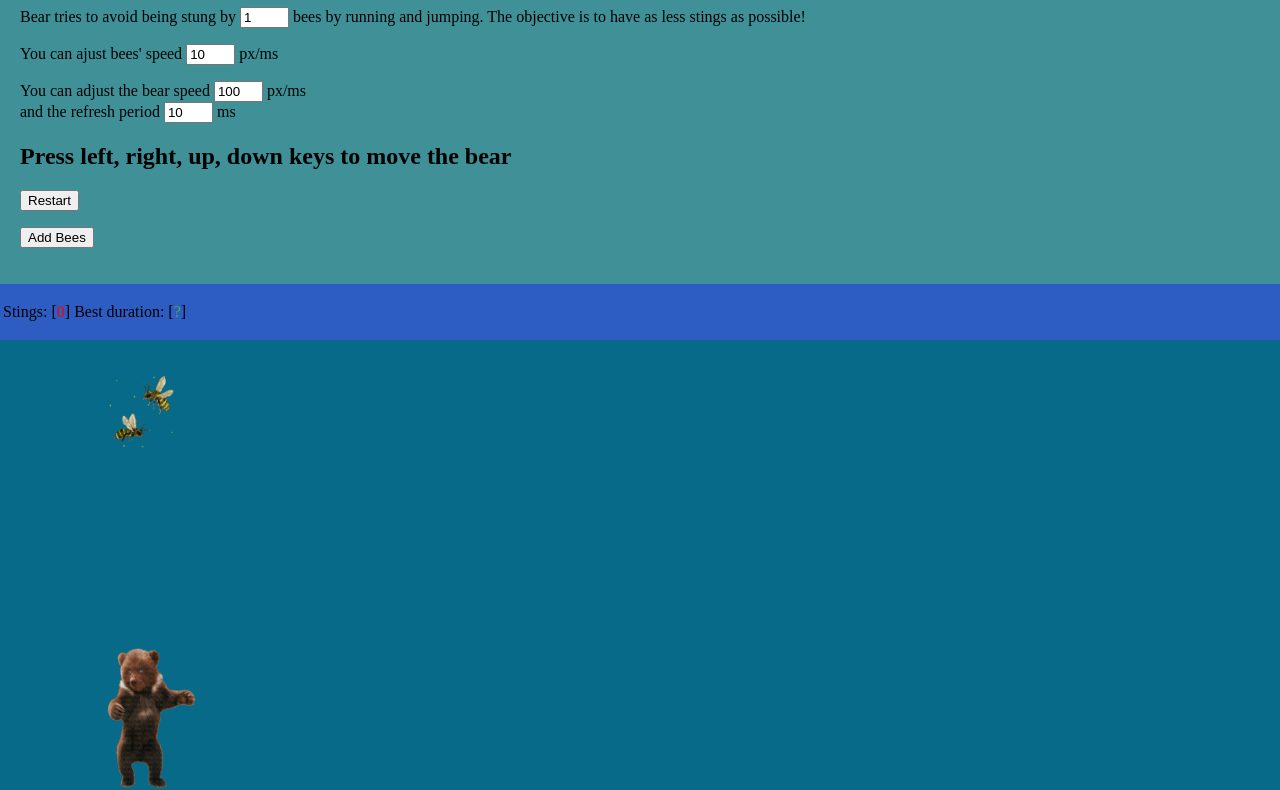
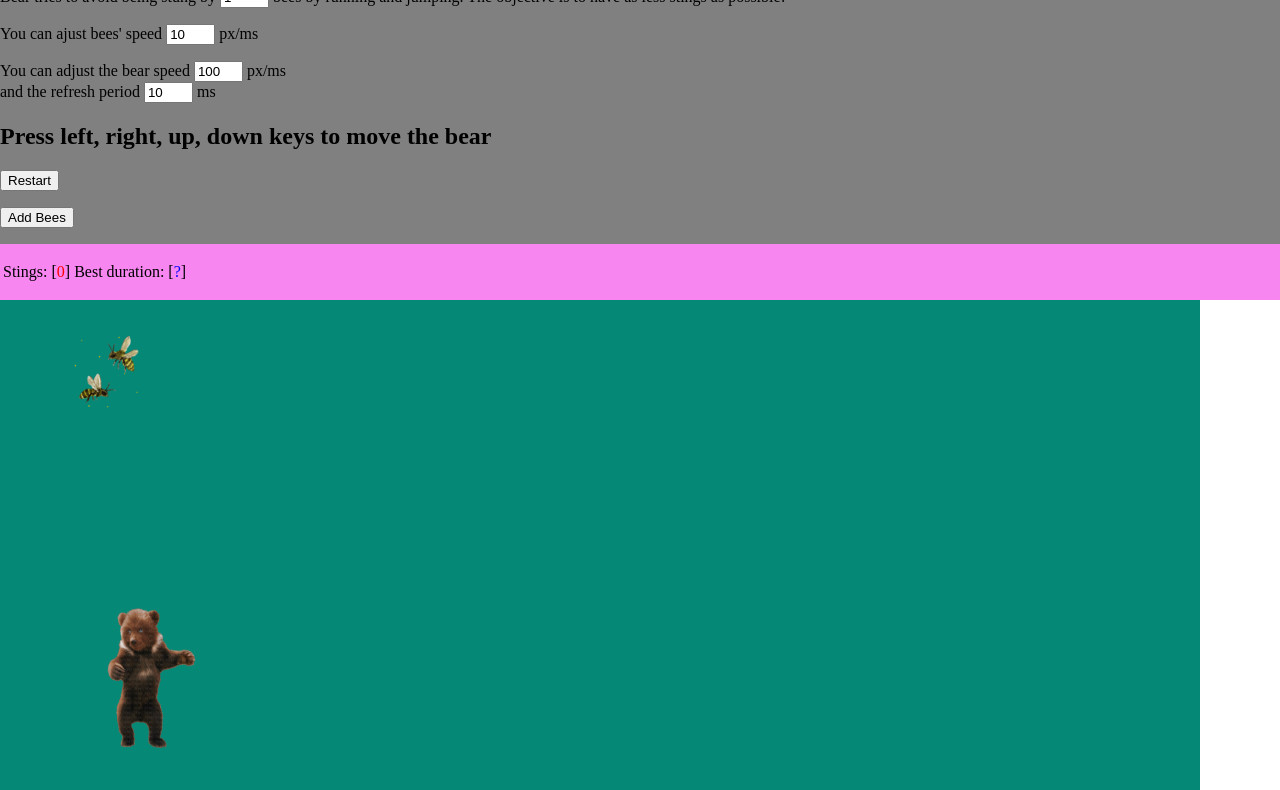
Before and after one commit to giadadamore94/lab2.github.io, a website: page index.html in a window 1280 px wide. Shown: the part 93-883 px from the top of the page. Drawn offline with Linux system fonts and the light colour scheme.

Commit message:
Update game.css

```diff
--- a/game.css
+++ b/game.css
@@ -9,70 +9,32 @@ body {
     left: 100px;
     /*top: 240px;*/
     width: 100px;
-  height: 160px;
-}
-
-#bee {
-  position: absolute;
-  left: 100px;
-  /*top: 240px;*/
-  width: 50px;
-  height: 60px;
+    height: 160px
 }
 
 #board {
     position: absolute;
     height: 600px;
-  width: 100%;
-  background-color: rgb(6, 106, 136);
+    width: 1200px;
+    background-color: rgb(6, 136, 119);
     align-content: center;
     align-self: center;
 }
 
 #title {
-  background-color: rgb(63, 145, 151);
-  align-content: center;
-  align-self: center;
-  overflow: hidden;
-  padding: 20px;
-}
-
-#scores {
-  background-color: rgb(45, 92, 194);
+    background-color: rgb(128, 128, 128);
     align-content: center;
     align-self: center;
 }
 
-/*#start, #game-over {
-  font-family:Arial, Helvetica, sans-serif;
-  color: #ffffff;
-  padding: 20px;
-  position: fixed;
-  top:50%;
-  left:50%;
-  margin-top: -100px;
-  margin-left: -100px;
-  height:200px;
-  width:250px;
-  text-align: center;
+#scores {
+    background-color: rgb(247, 134, 241);
+    align-content: center;
+    align-self: center;
 }
-#start a, #game-over a {
-  border: 3px solid #ffffff;
-  color: #ffffff;
-  text-decoration: none;
-  padding: 10px;
-  border-radius: 15px;
-  cursor: pointer;
-  display: block;
-  width: 200px;
-  text-align: center;
-  font-size:2em;
-  display: inline-block;
-}
-#start a:hover, #game-over a:hover { background-color: #ffffff; color: #1bafdb; }*/
 
 .location {
-  color: rgb(141, 132, 53);
+    color: green;
 }
 
 #hits {
@@ -80,5 +42,5 @@ body {
 }
 
 #duration {
-  color: rgb(80, 168, 87);
+    color: blue;
 }
```
Lines whose indentation alone changed are shown as unchanged.
